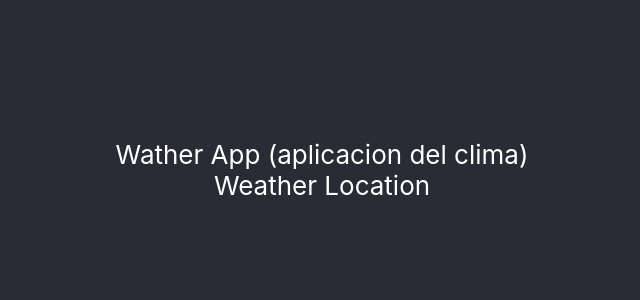
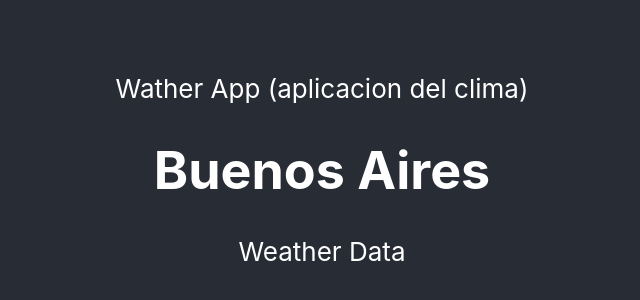
Before and after one commit to DanielGeek/Examples_React_Redux, a React (Create React App) app in the folder wheather-app/: page / in a window 1280 px wide. Shown: the part 230-530 px from the top of the page, without its empty margins (318-958 px from the left). Built offline with nearby package versions, Linux system fonts and the light colour scheme.

Commit message:
Creación de componentes e importación

```diff
--- /dev/null
+++ b/wheather-app/src/components/Location.js
@@ -0,0 +1,7 @@
+import React from 'react';
+
+const Location = () => (
+    <div><h1>Buenos Aires</h1></div>
+);
+
+export default Location;
--- /dev/null
+++ b/wheather-app/src/components/WeatherData.js
@@ -0,0 +1,8 @@
+import React from 'react';
+
+const WeatherData = () => (
+
+    <div>Weather Data</div>
+);
+
+export default WeatherData;
--- a/wheather-app/src/components/WeatherLocation.js
+++ b/wheather-app/src/components/WeatherLocation.js
@@ -1,7 +1,12 @@
 import React from 'react';
+import Location from './Location';
+import WeatherData from './WeatherData';
 
 const WeatherLocation = () => (
-    <div>Weather Location</div>
+    <div>
+        <Location></Location>
+        <WeatherData></WeatherData>
+    </div>
 );
 
 export default WeatherLocation;
```
